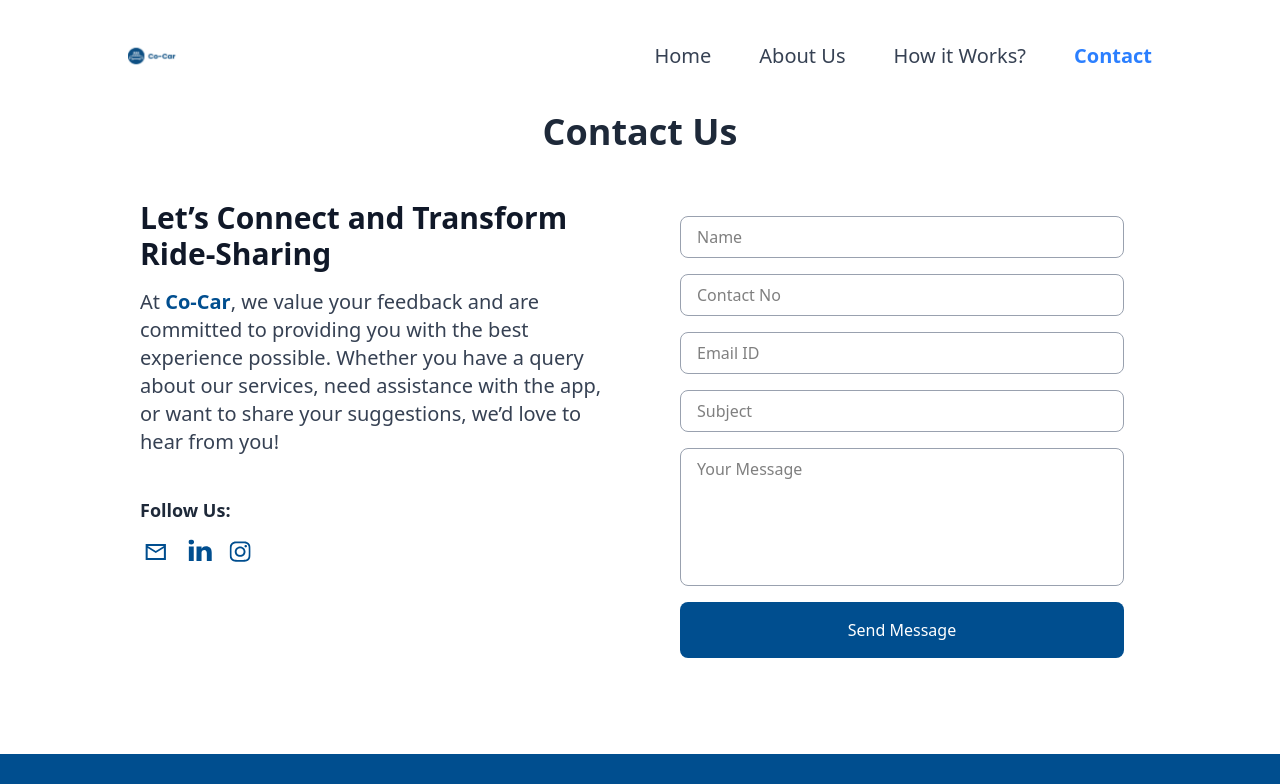
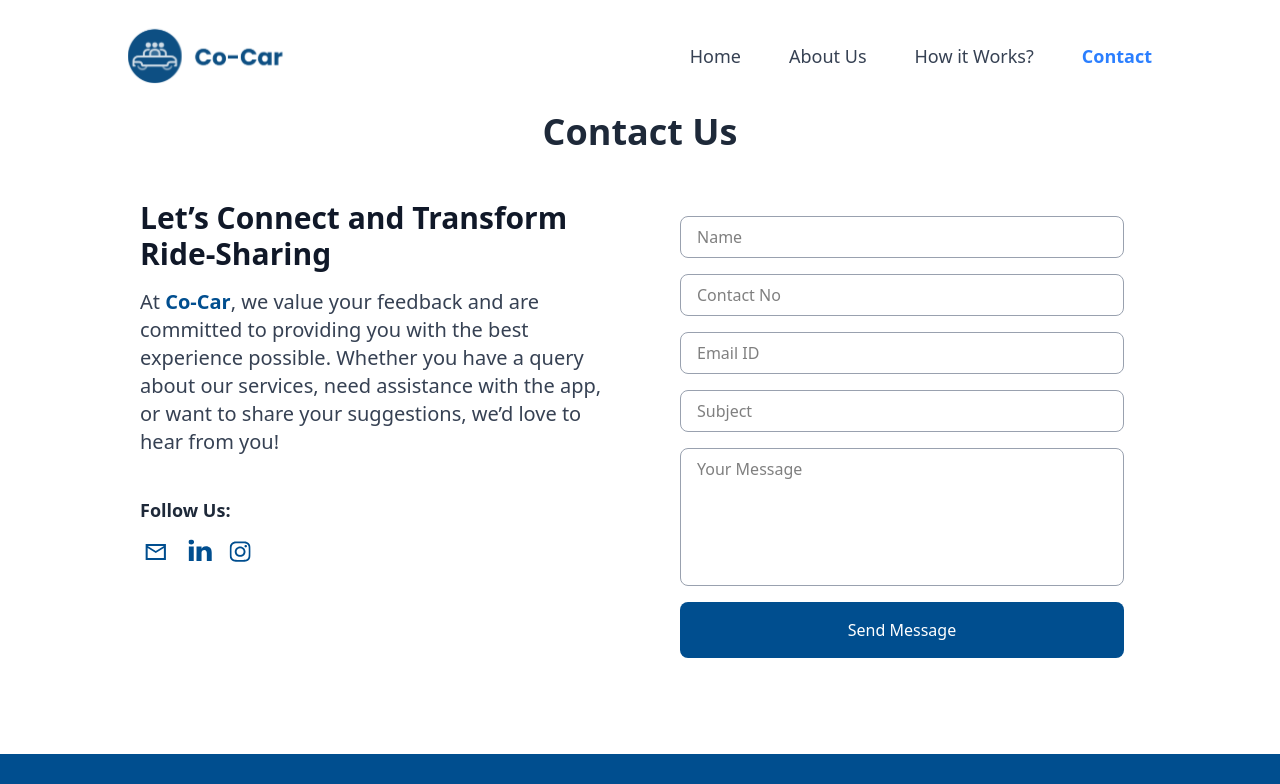
Before and after one commit to digvijaybhonsle/Co-Car, a React (Vite) app: page /contact in a window 1280 px wide. Shown: the top 784 px of the page. Built offline with nearby package versions, Linux system fonts and the light colour scheme.

Commit message:
header change

```diff
--- a/src/components/Header.jsx
+++ b/src/components/Header.jsx
@@ -12,7 +12,7 @@ const Header = () => {
         {/* Logo */}
         <div className="flex items-center space-x-4">
           <NavLink to="/">
-            <img src={logoHeader} alt="Logo" className="w-[55px] h-16 cursor-pointer" />
+            <img src={logoHeader} alt="Logo" className="w-45 h-16 cursor-pointer" />
           </NavLink>
         </div>
         {/* Hamburger Icon */}
@@ -42,7 +42,7 @@ const Header = () => {
           </button>
         </div>
         {/* Desktop Navigation */}
-        <nav className="hidden md:flex space-x-12 text-xl">
+        <nav className="hidden md:flex space-x-12 text-lg">
           {[
             { name: "Home", path: "/" },
             { name: "About Us", path: "/about" },
```
